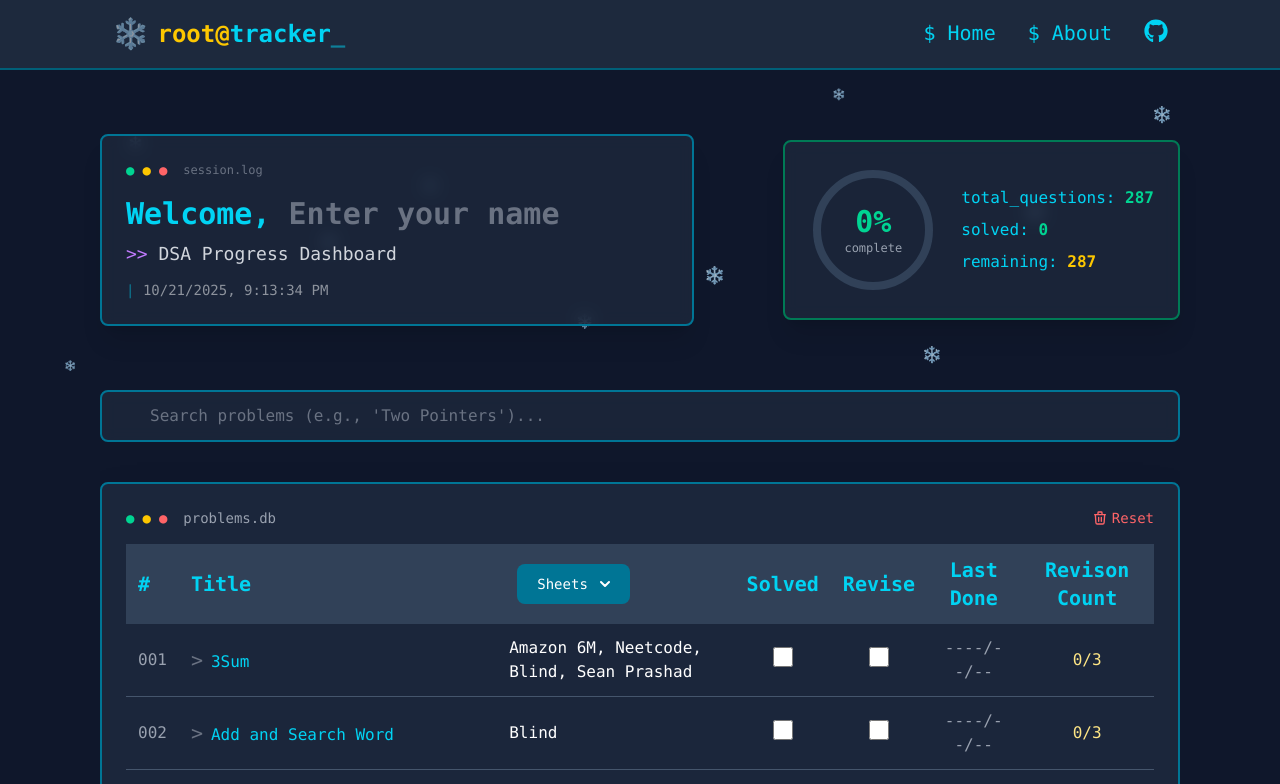
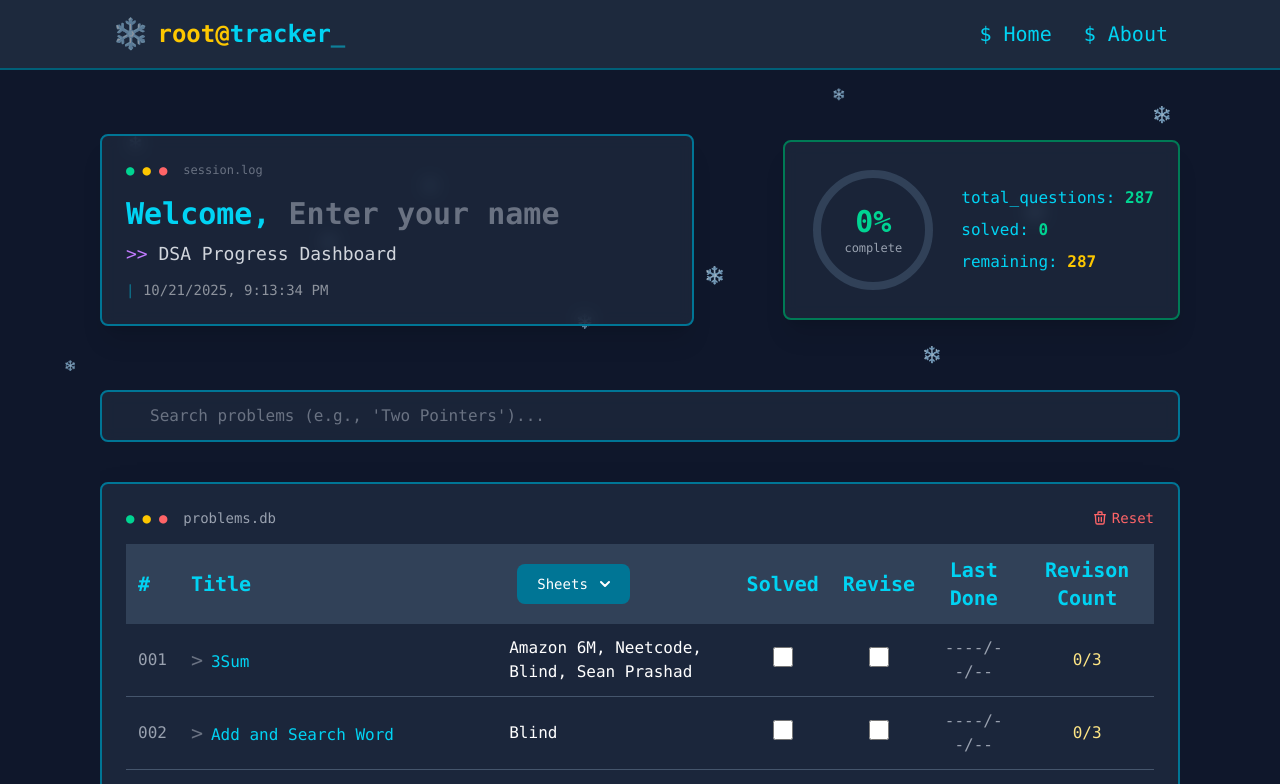
Before and after one commit to Alweena-Fatima/ReactTrackerPractice, a React (Vite) app: page / in a window 1280 px wide. Shown: the top 784 px of the page. Built offline with nearby package versions, Linux system fonts and the light colour scheme.

Commit message:
hidden github link

```diff
--- a/src/components/NavBar.jsx
+++ b/src/components/NavBar.jsx
@@ -23,8 +23,9 @@ const Navbar = ({setOption}) => {
           <li className="text-cyan-400 hover:text-emerald-400 cursor-pointer transition duration-300 hover:scale-110">
             <span className="before:content-['$_'] hover:before:content-['>_']" onClick={()=>{setOption('AboutMe')}}>About</span>
           </li>
-          {/* GitHub Icon Link */}
-          <li className="text-cyan-400 hover:text-emerald-400 transition duration-300 hover:scale-110">
+          {/* GitHub Icon Link
+
+            <li className="text-cyan-400 hover:text-emerald-400 transition duration-300 hover:scale-110">
             <a
               href="https://github.com/Alweena-Fatima/ReactTrackerPractice"
               target="_blank"
@@ -41,6 +42,8 @@ const Navbar = ({setOption}) => {
               </svg>
             </a>
           </li>
+            */}
+
 
         </ul>
       </div>
```
